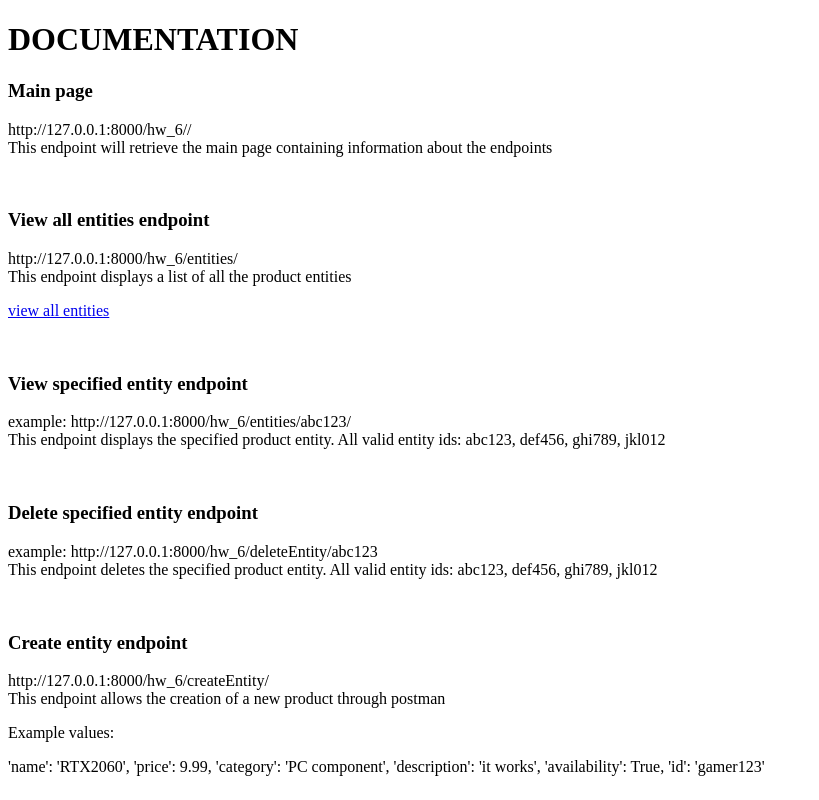
After one commit to LightningMcMeth/web_dev_HW_6, a Django app: page /hw_6// in a window 1280 px wide. The commit adds this page. Shown: the whole page, without its empty margins (0-819 px from the left). Run offline with Django 5.2, Linux system fonts and the light colour scheme.

Commit message:
Everything works and I am a happy man

```diff
--- a/hw_6/templates/displayEntities.html
+++ b/hw_6/templates/displayEntities.html
@@ -1,3 +1,4 @@
+{% load static %}
 {% for product in products %}
     <ul>
         <li style="font-size: 26px;  color: darkblue;"><a href="{% url 'getEntityById' id=product.id %}">{{product.name}}</a></li>
@@ -9,7 +10,7 @@
     </ul>
     <br>
 {% endfor %}
-
+<img src="{% static 'random_png.png' %}"/>
 <style>
     li {
         list-style: none;
--- /dev/null
+++ b/hw_6/templates/mainPage.html
@@ -0,0 +1,41 @@
+<!DOCTYPE html>
+<html lang="en">
+<head>
+    <meta charset="UTF-8">
+    <title>Main page</title>
+</head>
+<body>
+    <h1>DOCUMENTATION</h1>
+    <h3>Main page</h3>
+    <p>http://127.0.0.1:8000/hw_6//<br>
+    This endpoint will retrieve the main page containing information about the endpoints</p>
+
+    <br>
+    <h3>View all entities endpoint</h3>
+    <p>http://127.0.0.1:8000/hw_6/entities/<br>
+    This endpoint displays a list of all the product entities</p>
+    <p><a href="{% url 'listAllEntities' %}">view all entities</a></p>
+
+    <br>
+    <h3>View specified entity endpoint</h3>
+    <p>example:  http://127.0.0.1:8000/hw_6/entities/abc123/<br>
+    This endpoint displays the specified product entity. All valid entity ids: abc123, def456, ghi789, jkl012</p>
+
+    <br>
+    <h3>Delete specified entity endpoint</h3>
+    <p>example: http://127.0.0.1:8000/hw_6/deleteEntity/abc123<br>
+    This endpoint deletes the specified product entity. All valid entity ids: abc123, def456, ghi789, jkl012</p>
+
+    <br>
+    <h3>Create entity endpoint</h3>
+    <p>http://127.0.0.1:8000/hw_6/createEntity/<br>
+    This endpoint allows the creation of a new product through postman</p>
+    <p>Example values: </p>
+            'name': 'RTX2060',
+            'price': 9.99,
+            'category': 'PC component',
+            'description': 'it works',
+            'availability': True,
+            'id': 'gamer123'
+</body>
+</html>
--- a/hw_6/urls.py
+++ b/hw_6/urls.py
@@ -2,9 +2,10 @@ from django.urls import path
 from hw_6 import views
 
 urlpatterns = [
-    #path("entity", views.sendAll, name='all_messages'),
+    path('/', views.mainPage, name="mainPage"),
     path('entities/', views.listAllEntities, name='listAllEntities'),
     path('entities/<str:id>/', views.getEntityById, name='getEntityById'),
     path('deleteEntity/<str:id>', views.deleteEntityById, name='deleteEntityById'),
     path('createEntity/', views.createEntity, name='createEntity'),
+    path('displayImage/', views.displayImage, name='displayImage')
 ]
--- a/hw_6/views.py
+++ b/hw_6/views.py
@@ -3,6 +3,12 @@ from django.http import HttpResponse
 from django.shortcuts import render
 from hw_6.data import product
 
+
+def mainPage(request):
+    return render(request, 'mainPage.html')
+
+def displayImage(request):
+    return render(request, )
 
 def getEntityById(request, id):
     productList = product.productList['productList']
@@ -33,15 +39,20 @@ def createEntity(request):
     if request.method == 'POST':
 
         name = request.POST.get('name')
-        price = request.POST.get('price')
+        price = request.POST.get('price').replace(',', '.')
         category = request.POST.get('category')
         description = request.POST.get('description')
         availability = request.POST.get('availability') == 'True'
         productId = request.POST.get('id')
 
+        try:
+            price = float(price)
+        except ValueError:
+            return HttpResponse("Invalid price format :( <a href='http://127.0.0.1:8000/hw_6/entities/'> view product list</a>")
+
         newProduct = {
             'name': name,
-            'price': float(price),
+            'price': price,
             'category': category,
             'description': description,
             'availability': availability,
```
Also changed, not shown: hw_6/static/random_png.png (added).
